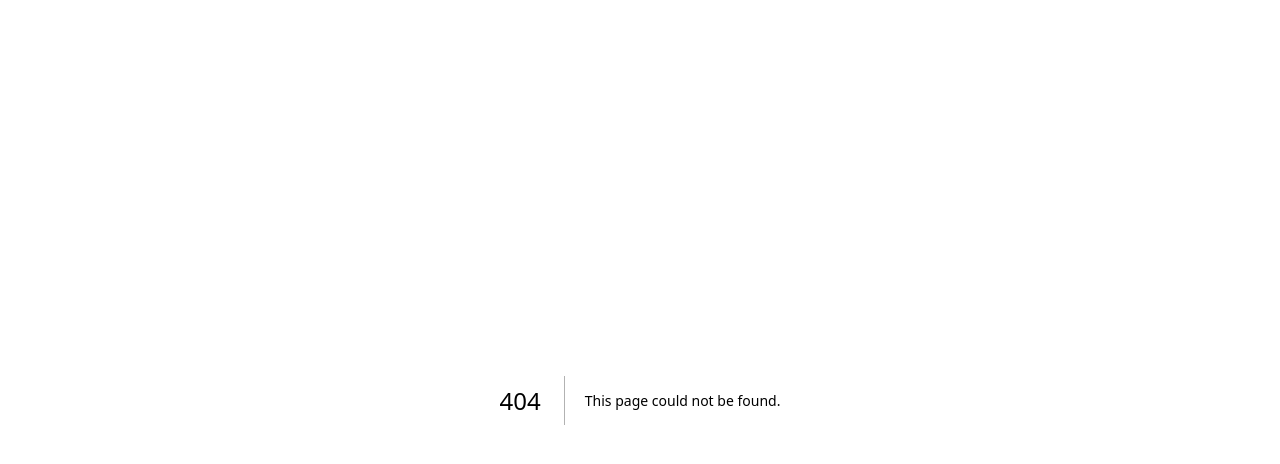
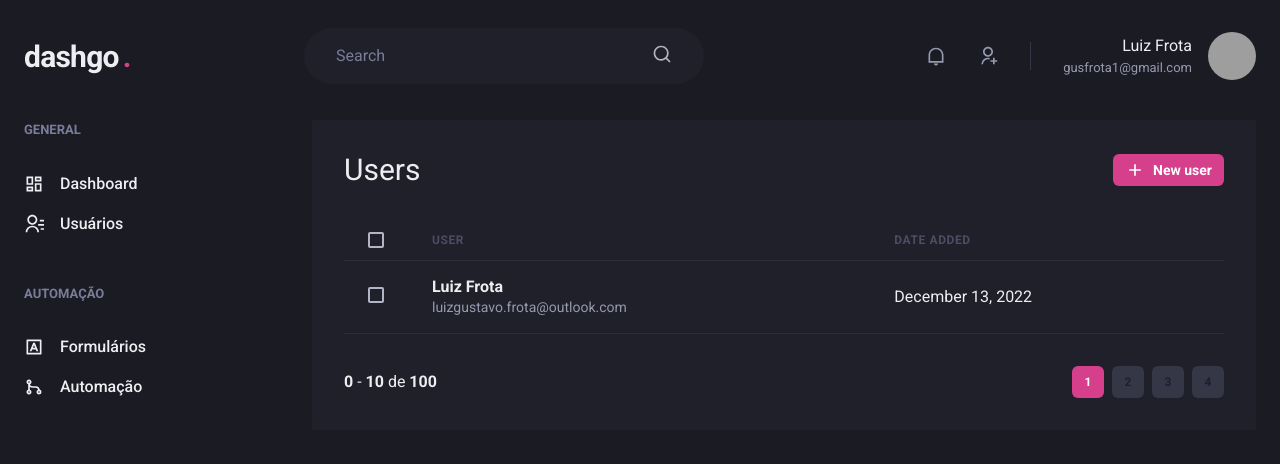
Before and after one commit to LuizHumphries/04.0-chapter4-dashgo, a Next.js app: page /users in a window 1280 px wide. Before the commit this address had no page. Shown: the top 464 px of the page. Built offline with nearby package versions, Linux system fonts and the light colour scheme; grey boxes are pictures that could not be loaded.

Commit message:
pagination done, user page pseudo-done

```diff
--- /dev/null
+++ b/src/components/Pagination.tsx
@@ -0,0 +1,32 @@
+import { Box, Button, Stack } from "@chakra-ui/react";
+
+export function Pagination() {
+  return (
+    <Stack direction="row" mt="8" justify="space-between" align="center" spacing="6">
+      <Box>
+        <strong>0</strong> - <strong>10</strong> de <strong>100</strong>
+      </Box>
+      <Stack direction="row" spacing="2">
+        <Button
+          size="sm"
+          fontSize="xs"
+          w="4"
+          colorScheme="pink"
+          disabled
+          _disabled={{ bg: "pink.500", cursor: "default" }}
+        >
+          1
+        </Button>
+        <Button size="sm" fontSize="xs" w="4" bg="gray.700" _hover={{ bg: "gray.500" }}>
+          2
+        </Button>
+        <Button size="sm" fontSize="xs" w="4" bg="gray.700" _hover={{ bg: "gray.500" }}>
+          3
+        </Button>
+        <Button size="sm" fontSize="xs" w="4" bg="gray.700" _hover={{ bg: "gray.500" }}>
+          4
+        </Button>
+      </Stack>
+    </Stack>
+  );
+}
--- /dev/null
+++ b/src/pages/users/index.tsx
@@ -0,0 +1,60 @@
+import { Box, Button, Checkbox, Flex, Heading, Icon, Table, Tbody, Td, Text, Th, Thead, Tr } from "@chakra-ui/react";
+import { RiAddLine } from "react-icons/ri";
+
+import { Header } from "../../components/Header";
+import { Pagination } from "../../components/Pagination";
+import { Sidebar } from "../../components/Sidebar";
+
+export default function UserList() {
+  return (
+    <Box>
+      <Header />
+      <Flex w="100%" my="6" maxW={1460} mx="auto" px="6">
+        <Sidebar />
+
+        <Box flex="1" borderRadius={0} bg="gray.800" p="8">
+          <Flex mb="8" justify="space-between" align="center">
+            <Heading size="lg" fontWeight="normal">
+              Users
+            </Heading>
+
+            <Button as="a" size="sm" fontSize="sm" colorScheme="pink" leftIcon={<Icon as={RiAddLine} fontSize="20" />}>
+              New user
+            </Button>
+          </Flex>
+
+          <Table colorScheme="whiteAlpha">
+            <Thead>
+              <Tr>
+                <Th px="6" color="gray.300" w="8">
+                  <Checkbox colorScheme="pink" />
+                </Th>
+                <Th>User</Th>
+                <Th>Date Added</Th>
+              </Tr>
+            </Thead>
+
+            <Tbody>
+              <Tr>
+                <Td>
+                  <Checkbox colorScheme="pink" />
+                </Td>
+                <Td>
+                  <Box>
+                    <Text fontWeight="bold">Luiz Frota</Text>
+                    <Text fontSize="sm" color="gray.300">
+                      luizgustavo.frota@outlook.com
+                    </Text>
+                  </Box>
+                </Td>
+                <Td>December 13, 2022</Td>
+              </Tr>
+            </Tbody>
+          </Table>
+
+          <Pagination />
+        </Box>
+      </Flex>
+    </Box>
+  );
+}
```
